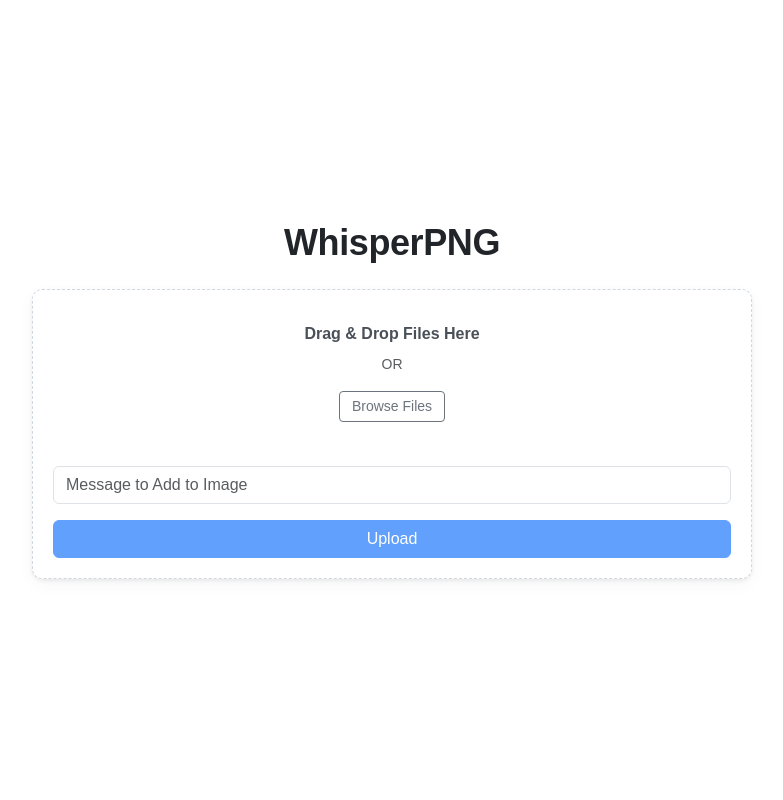
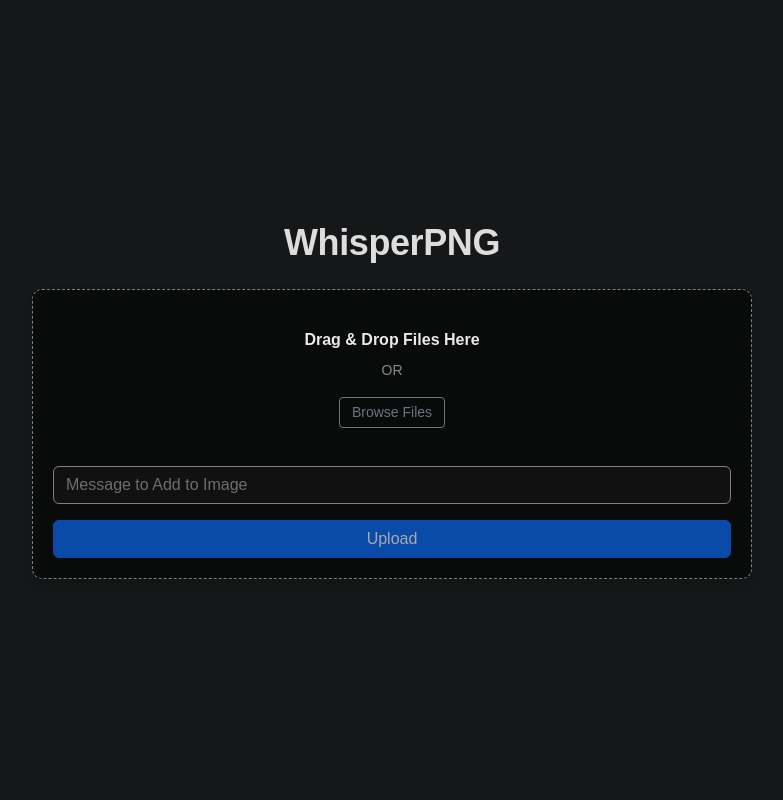
Before and after one commit to sebcun/WhisperPNG, a Flask app: page / in a window 1280 px wide. Shown: the whole page, without its empty margins (248-1031 px from the left). Run offline with Flask 3, Linux system fonts and the light colour scheme; some libraries are stand-ins or nearby versions.

Commit message:
Dark mode

```diff
--- a/static/style.css
+++ b/static/style.css
@@ -2,11 +2,13 @@ body {
   font-family: "Outfit", sans-serif;
   font-optical-sizing: auto;
   font-style: normal;
+  background-color: #161718;
 }
 
 h1 {
   font-size: 2.25rem;
   letter-spacing: -0.4px;
+  color: rgb(221, 221, 221);
 }
 
 .upload-card {
@@ -14,13 +16,18 @@ h1 {
   border-radius: 12px;
   padding: 0;
   background: transparent;
+  transition: transform 0.2s ease;
+}
+
+.upload-card:hover {
+  transform: scale(1.05);
 }
 
 .upload-card .card-body {
-  background: #ffffff;
+  background: #090a0a;
   border-radius: 10px;
   padding: 1.25rem;
-  border: 1px dashed #d0d7de;
+  border: 1px dashed #808080;
   box-shadow: 0 6px 18px rgba(16, 24, 40, 0.03);
 }
 
@@ -32,13 +39,13 @@ h1 {
 }
 
 .dropzone .fw-semibold {
-  color: #495057;
+  color: #e9e9e9;
 }
 
 .dropzone.dragover,
 .dropzone:focus,
 .dropzone:hover {
-  background-color: #f7fbff;
+  background-color: rgb(17, 17, 17);
   outline: none;
   border-radius: 8px;
 }
@@ -54,5 +61,19 @@ h1 {
 }
 
 #fileName {
-  color: #6c757d;
+  color: #e9e9e9;
 }
+
+.text-muted {
+  color: #8b8b8b !important;
+}
+
+input {
+  background-color: rgb(17, 17, 17) !important;
+  border-color: #808080 !important;
+  color: white !important;
+}
+
+::placeholder {
+  color: rgb(110, 110, 110) !important;
+}
--- a/templates/index.html
+++ b/templates/index.html
@@ -3,7 +3,7 @@
   <head>
     <meta charset="utf-8" />
     <meta name="viewport" content="width=device-width, initial-scale=1" />
-    <title>Bootstrap demo</title>
+    <title>WhisperPNG</title>
 
     <!-- Imports -->
     <link
@@ -52,7 +52,7 @@
 
               <div
                 id="fileName"
-                class="mt-3 small text-truncate"
+                class="mt-1 small text-truncate"
                 style="max-width: 360px"
               ></div>
             </div>
```
